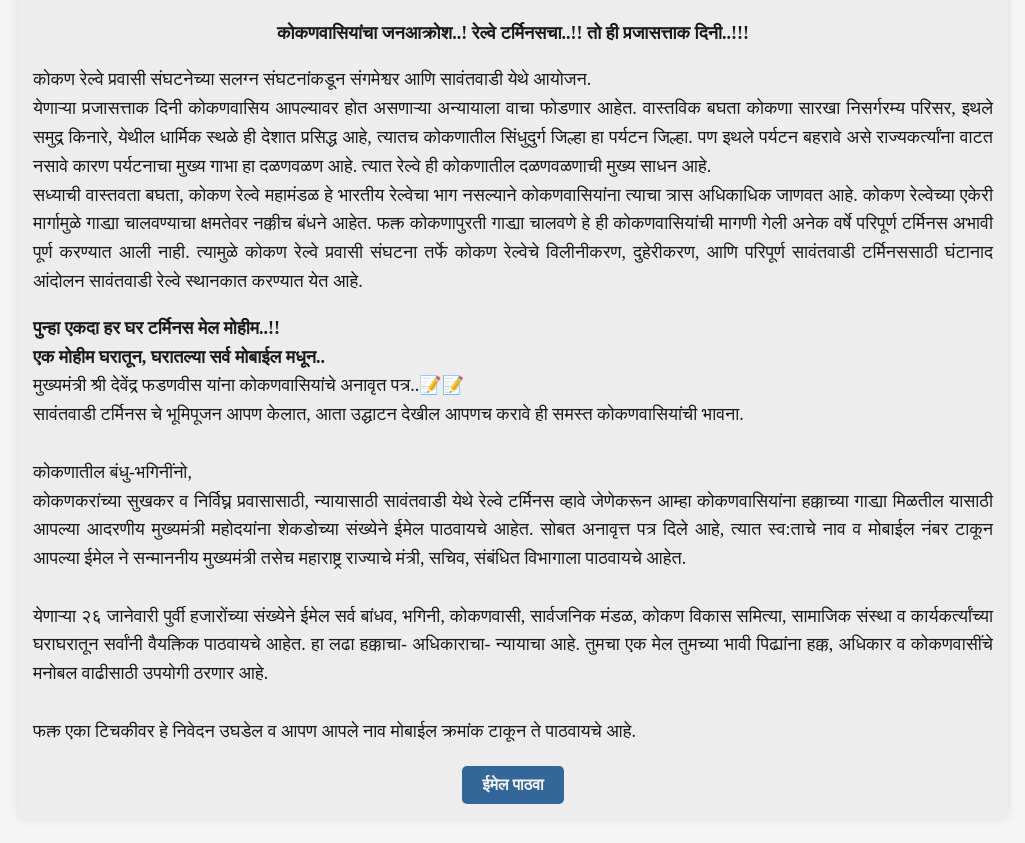
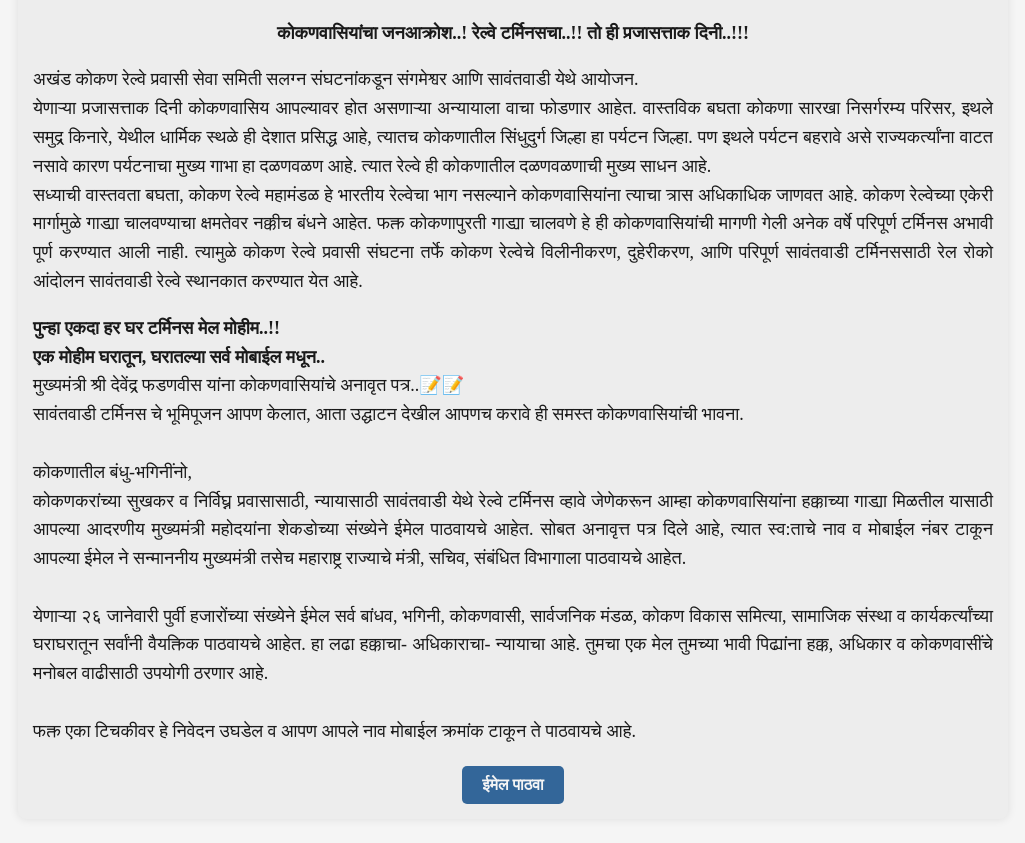
Before and after one commit to siddhesh11082002/swnd-kr-updated, a plain HTML site: page index.html in a window 1280 px wide. Shown: the part 1144-1987 px from the top of the page, without its empty margins (127-1152 px from the left). Drawn offline with nearby package versions, Linux system fonts and the light colour scheme; files whose address does not match are found by name; a web font is replaced by a local one.

Commit message:
some minor errors in content

```diff
--- a/index.html
+++ b/index.html
@@ -108,13 +108,14 @@
                 रेल्वे टर्मिनसचा..!!
                 तो ही प्रजासत्ताक दिनी..!!!</b></p>
                 <p>
-                    कोकण रेल्वे प्रवासी संघटनेच्या सलग्न संघटनांकडून संगमेश्वर आणि सावंतवाडी येथे आयोजन.
+                    अखंड कोकण रेल्वे प्रवासी सेवा समिती सलग्न संघटनांकडून
+ संगमेश्वर आणि सावंतवाडी येथे आयोजन.
                     <br>
                     येणाऱ्या प्रजासत्ताक दिनी कोकणवासिय आपल्यावर होत असणाऱ्या अन्यायाला वाचा फोडणार आहेत.
                     वास्तविक बघता कोकणा सारखा निसर्गरम्य परिसर, इथले समुद्र किनारे, येथील धार्मिक स्थळे ही देशात प्रसिद्ध आहे, त्यातच कोकणातील सिंधुदुर्ग जिल्हा हा पर्यटन जिल्हा. पण इथले पर्यटन बहरावे असे राज्यकर्त्यांना वाटत नसावे कारण पर्यटनाचा मुख्य गाभा हा दळणवळण आहे. त्यात रेल्वे ही कोकणातील दळणवळणाची मुख्य साधन आहे.
                     <br>
                     सध्याची वास्तवता बघता, कोकण रेल्वे महामंडळ हे भारतीय रेल्वेचा भाग नसल्याने कोकणवासियांना त्याचा त्रास अधिकाधिक जाणवत आहे. कोकण रेल्वेच्या एकेरी मार्गामुळे गाड्या चालवण्याचा क्षमतेवर नक्कीच बंधने आहेत. फक्त कोकणापुरती गाड्या चालवणे हे ही कोकणवासियांची मागणी गेली अनेक वर्षे परिपूर्ण टर्मिनस अभावी पूर्ण करण्यात आली नाही.
-                    त्यामुळे कोकण रेल्वे प्रवासी संघटना तर्फे कोकण रेल्वेचे विलीनीकरण, दुहेरीकरण, आणि परिपूर्ण सावंतवाडी टर्मिनससाठी घंटानाद आंदोलन सावंतवाडी रेल्वे स्थानकात करण्यात येत आहे.
+                    त्यामुळे कोकण रेल्वे प्रवासी संघटना तर्फे कोकण रेल्वेचे विलीनीकरण, दुहेरीकरण, आणि परिपूर्ण सावंतवाडी टर्मिनससाठी रेल रोको आंदोलन सावंतवाडी रेल्वे स्थानकात करण्यात येत आहे.
                 </p>
                 <p>
                     <b>पुन्हा एकदा हर घर टर्मिनस मेल मोहीम..!!</b>
@@ -229,8 +230,12 @@
 
     <!-- JavaScript for Mobile Menu Toggle -->
     <script src="script.js"></script>
+
     <script src="https://cdnjs.cloudflare.com/ajax/libs/jquery/3.6.0/jquery.min.js"></script>
     <script src="https://cdnjs.cloudflare.com/ajax/libs/magnific-popup.js/1.1.0/jquery.magnific-popup.min.js"></script>
+    <!-- supabase -->
+    <script src="https://cdn.jsdelivr.net/npm/@supabase/supabase-js"></script>
+
 
 </body>
 
```
